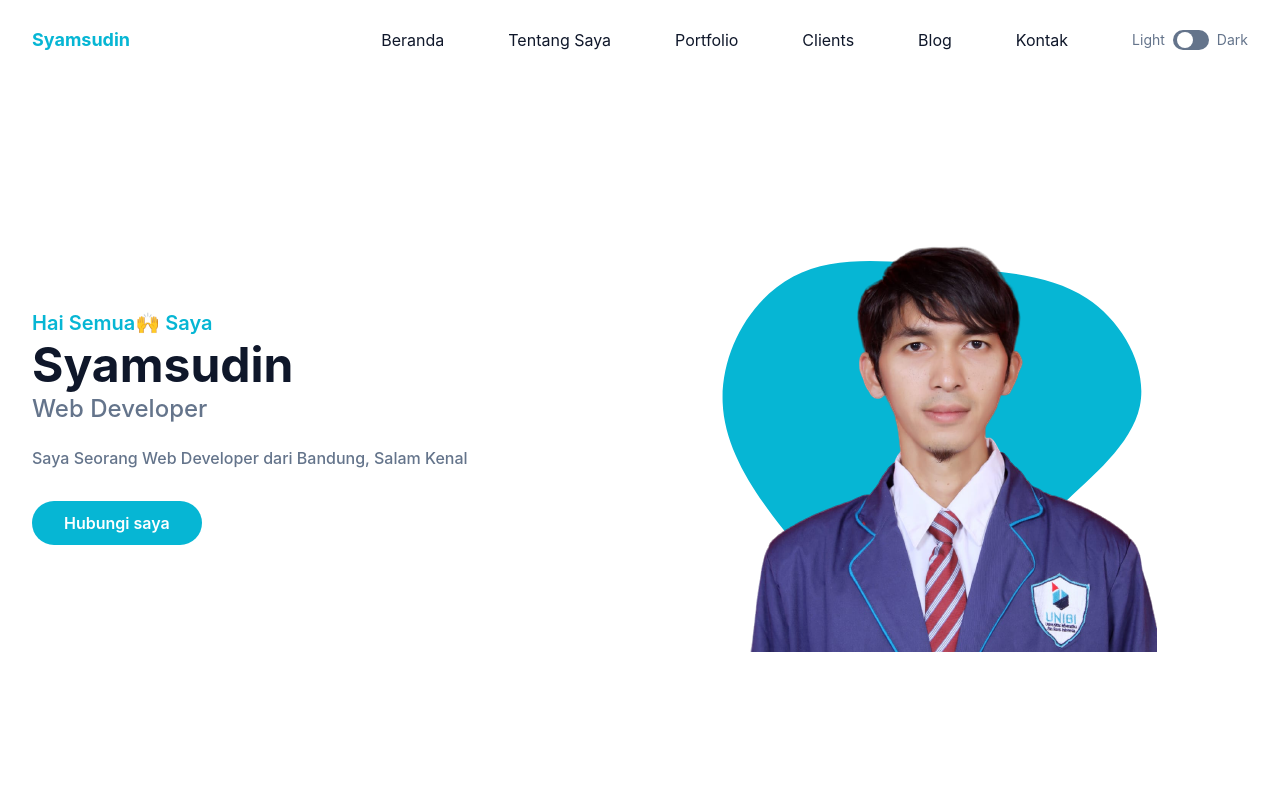
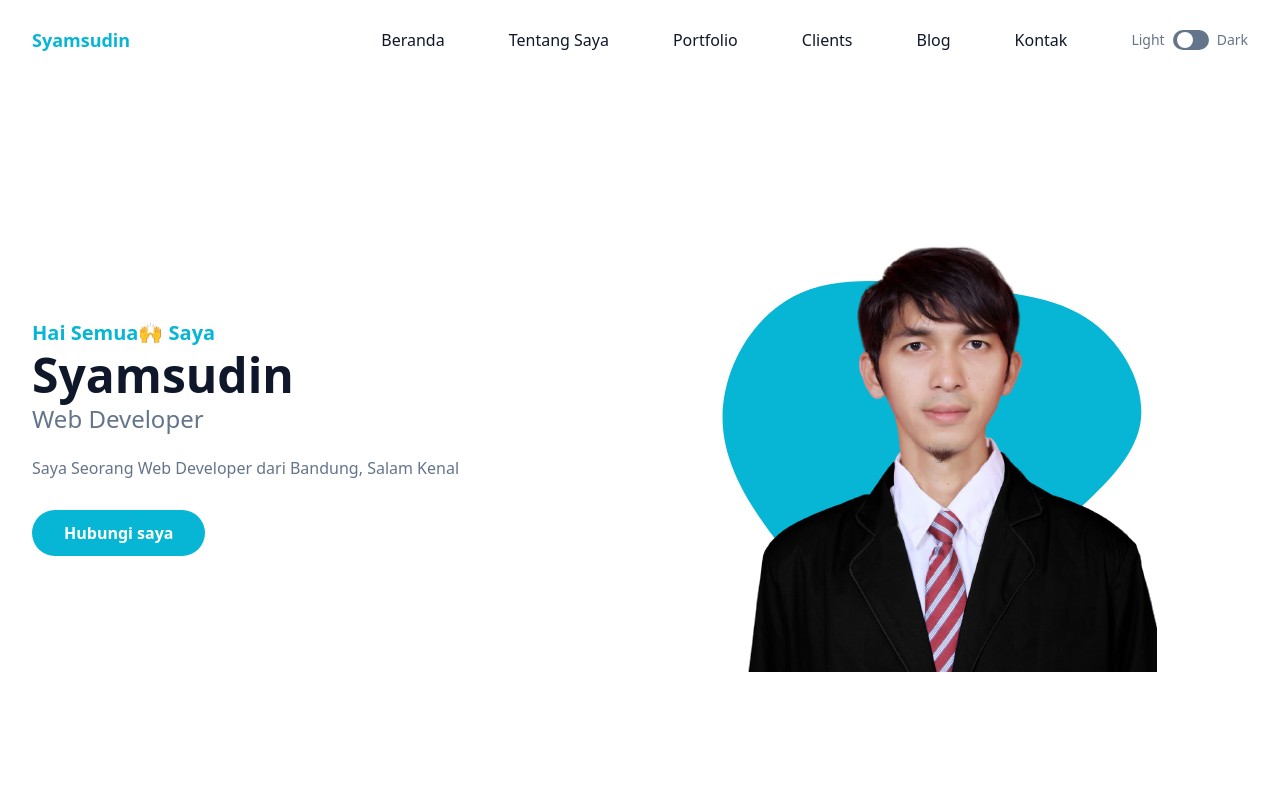
Before and after one commit to samzdinz/portfolio-tailwind-v3, a website: page index.html in a window 1280 px wide. Shown: the top 800 px of the page. Drawn offline with Linux system fonts and the light colour scheme.

Commit message:
update image profile

```diff
--- a/index.html
+++ b/index.html
@@ -6,7 +6,16 @@
     <meta http-equiv="X-UA-Compatible" content="IE=edge">
     <meta name="viewport" content="width=device-width, initial-scale=1.0">
     <title>Portfolio Tailwind</title>
-    <link href="dist/output.css" rel="stylesheet">
+    <link href="dist/css/final.css" rel="stylesheet">
+
+    <script>
+        // On page load or when changing themes, best to add inline in `head` to avoid FOUC
+        if (localStorage.theme === 'dark' || (!('theme' in localStorage) && window.matchMedia('(prefers-color-scheme: dark)').matches)) {
+            document.documentElement.classList.add('dark')
+        } else {
+            document.documentElement.classList.remove('dark')
+        }
+    </script>
 </head>
 
 <body>
@@ -96,7 +105,7 @@
 
                 <div class="w-full self-end px-4 lg:w-1/2 mb-12">
                     <div class="relative mt-12 lg:mt-9 lg:right-0">
-                        <img src="dist/img/syamsudin.png" class="max-w-full mx-auto relative z-10" alt="syamsudin">
+                        <img src="dist/img/samzdinz.png" class="max-w-full mx-auto relative z-10" alt="syamsudin">
                         <span class="absolute bottom-0 left-1/2 -translate-x-1/2 md:scale-125">
                             <svg width="400" height="400" viewBox="0 0 200 200" xmlns="http://www.w3.org/2000/svg">
                                 <path fill="#06b6d4"
```
Also changed, not shown: dist/css/final.css (added), dist/img/samzdinz.png (added), dist/js/script.js, dist/output.css.
